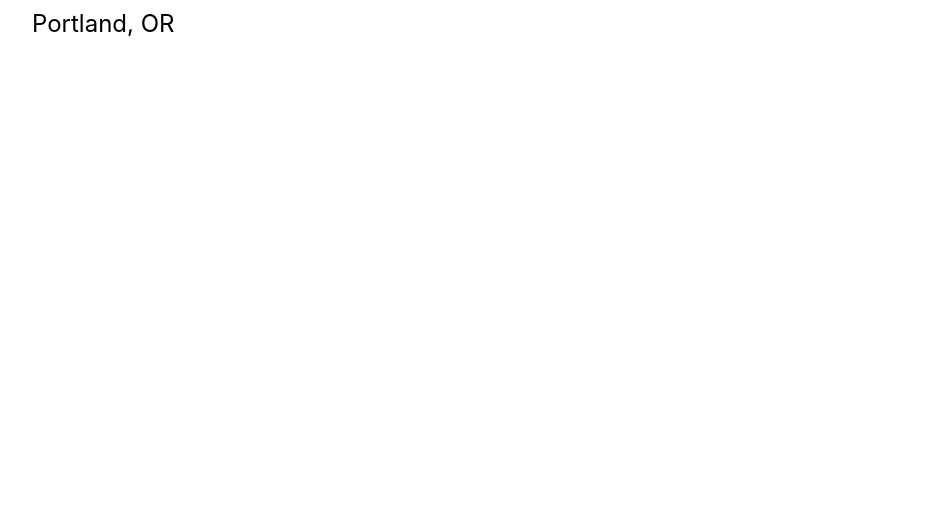
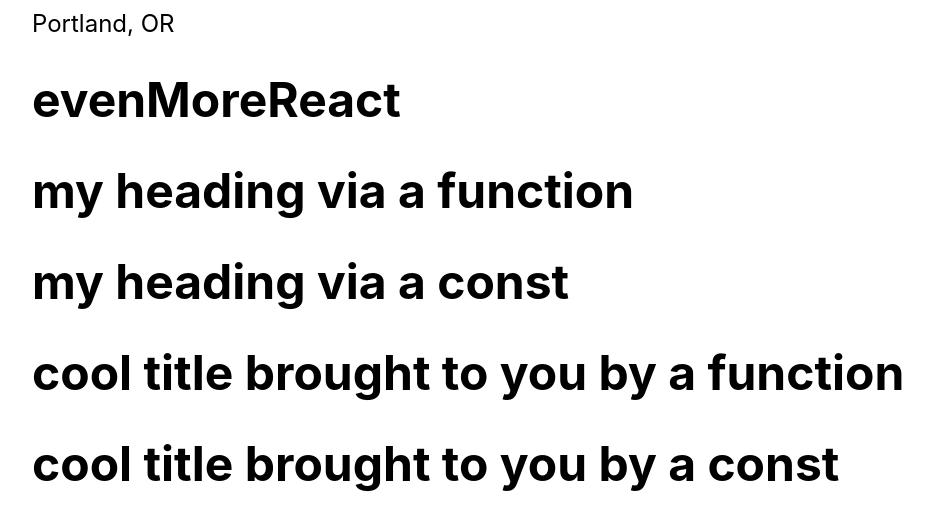
Before and after one commit to ptorrsmith/ts-hooks, a React (Create React App) app: page / in a window 1280 px wide. Shown: the part 1956-2486 px from the top of the page, without its empty margins (0-933 px from the left). Before the commit the page ends 2050 px from the top, so only its background shows below. Built offline with nearby package versions, Linux system fonts and the light colour scheme.

Commit message:
define, export and use props as interface. Play with exports

```diff
--- a/src/App.tsx
+++ b/src/App.tsx
@@ -6,6 +6,8 @@ import UseContextComponent from './components/useContextComponent';
 import UseReducerComponent from './components/useReducerComponent';
 import UseRefComponent from './components/useRefComponent';
 import CustomHookComponent from './components/customHookComponent'; // since exports default, can call it what we want
+import TestComponent from './components/evenMoreReactComponent';
+import { HeadingViaFunction, HeadingViaConst } from './components/evenMoreReactComponent';
 
 function App() {
   return (
@@ -30,6 +32,12 @@ function App() {
       <h1>customHook</h1>
       <CustomHookComponent />
 
+      <h1>evenMoreReact</h1>
+      <TestComponent />
+
+      <HeadingViaFunction title="cool title brought to you by a function" />
+
+      <HeadingViaConst title="cool title brought to you by a const" />
     </div>
   );
 }
--- /dev/null
+++ b/src/components/evenMoreReactComponent.tsx
@@ -0,0 +1,29 @@
+// define then export the interface for props
+
+export interface HeadingProps {
+  title: string
+}
+
+// can create components via a function construct or a const =  construct
+export function HeadingViaFunction({ title }: HeadingProps) {
+  return (
+    <h1>{title}</h1>
+  )
+}
+
+export const HeadingViaConst = ({ title }: HeadingProps) =>{
+  return (
+    <h1>{title}</h1>
+  )
+}
+
+function TestComponent() {
+  return (
+    <>
+    <HeadingViaFunction title="my heading via a function" />
+    <HeadingViaConst title="my heading via a const" />
+    </>
+  )
+}
+
+export default TestComponent;
```
